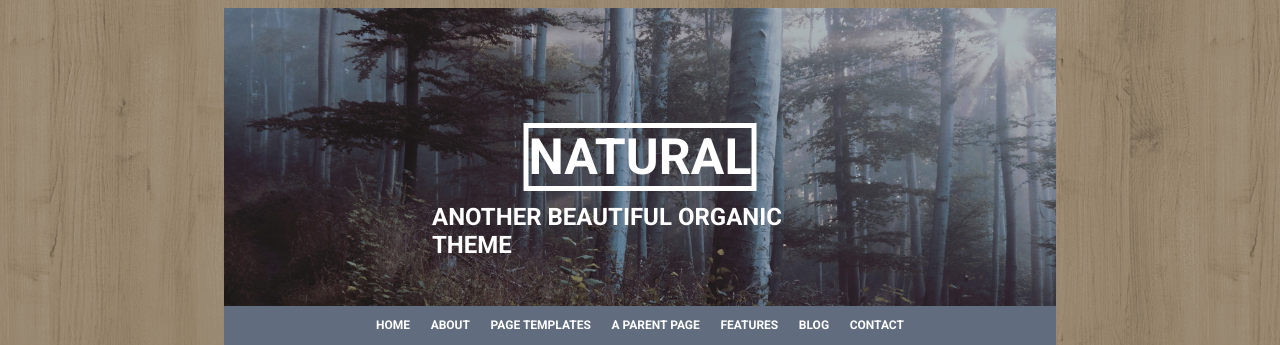
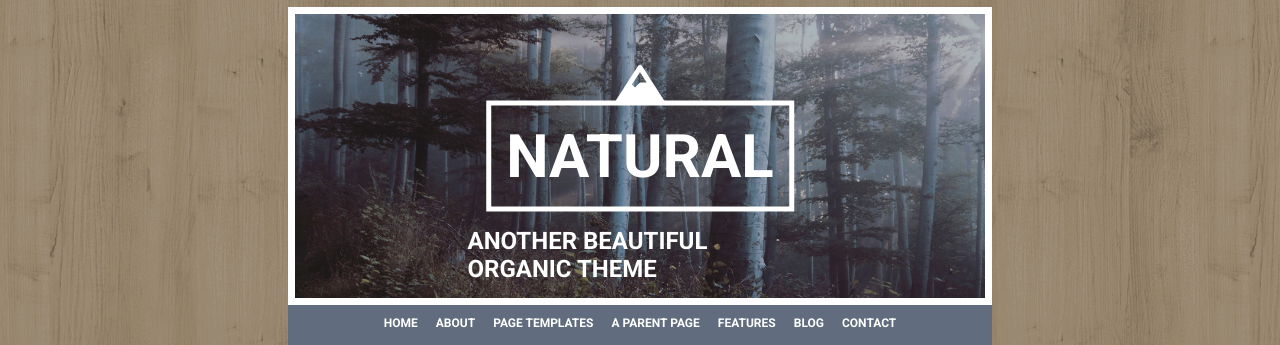
Before and after one commit to DevidCesare17/htmlcss-wp, a plain HTML site: page index.html in a window 1280 px wide. Shown: the top 345 px of the page. Drawn offline with Linux system fonts and the light colour scheme.

Commit message:
Fixed all
fine

```diff
--- a/css/style.css
+++ b/css/style.css
@@ -9,7 +9,7 @@ body{
 }
 
 #container{
-  width: 65%;
+  width: 55%;
   margin: auto;
   font-family: 'Roboto', sans-serif;
 }
@@ -26,6 +26,19 @@ header{
   height: 85%;
   background-position: center;
   background-size: cover;
+  border: 7px solid #ffffff;
+}
+
+.logotree i{
+  position: absolute;
+  top: 25%;
+  left: 50%;
+  transform: translate(-50%, -50%);
+}
+
+.fa-mountain{
+  color: #ffffff;
+  font-size: 40px;
 }
 
 .logotree h1{
@@ -35,13 +48,14 @@ header{
   transform: translate(-50%, -50%);
   text-align: center;
   color: #ffffff;
-  font-size: 50px;
+  font-size: 60px;
   border: 5px solid #ffffff;
+  padding: 15px;
 }
 
 .titolo h2{
   position: absolute;
-  top: 75%;
+  top: 85%;
   left: 50%;
   transform: translate(-50%, -50%);
   color: #ffffff;
@@ -68,7 +82,7 @@ header{
 }
 
 .main-menu li:hover{
-  border-bottom: 2px solid #ffffff;
+  border-bottom: 3px solid #ffffff;
 }
 
 main{
--- a/index.html
+++ b/index.html
@@ -14,6 +14,7 @@
       <!-- header -->
       <header>
         <div class="logotree">
+          <i class="fas fa-mountain"></i>
           <h1>NATURAL</h1>
           <div class="titolo">
             <h2>ANOTHER BEAUTIFUL ORGANIC THEME</h2>
```
